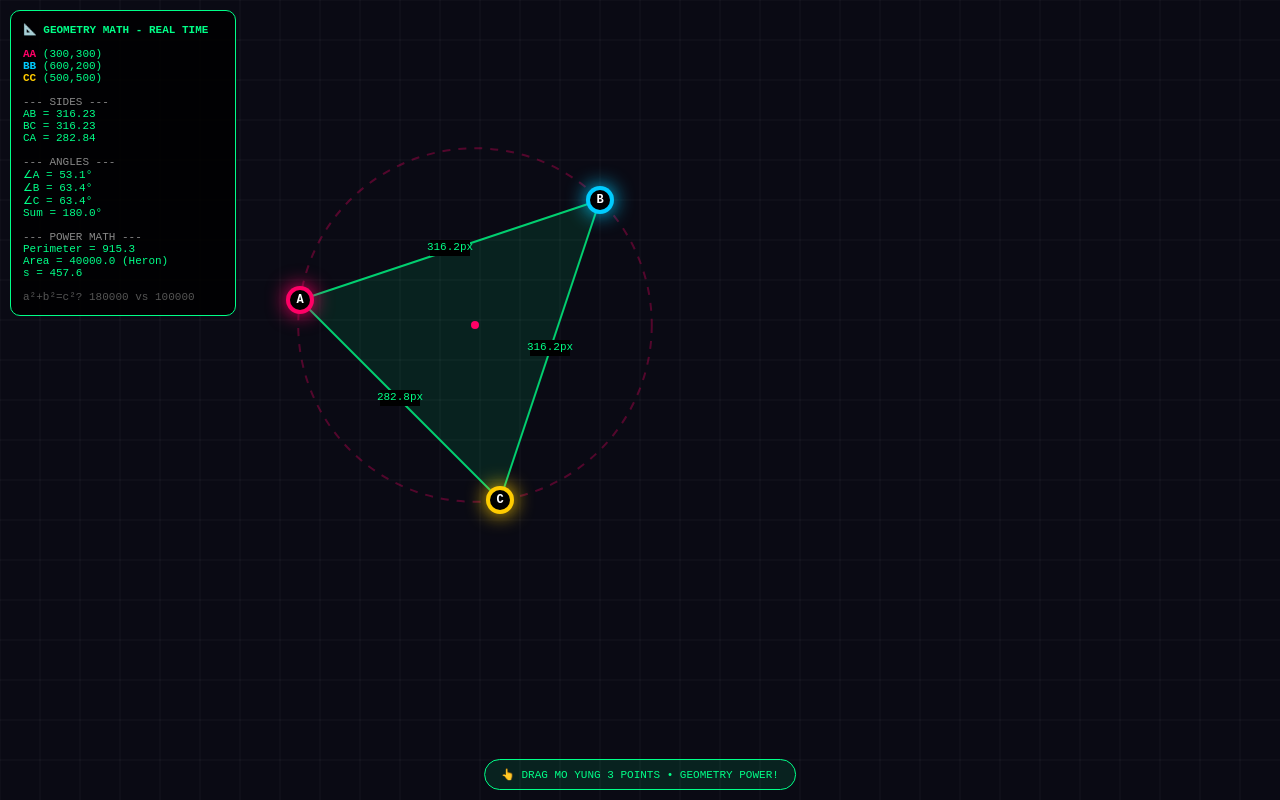
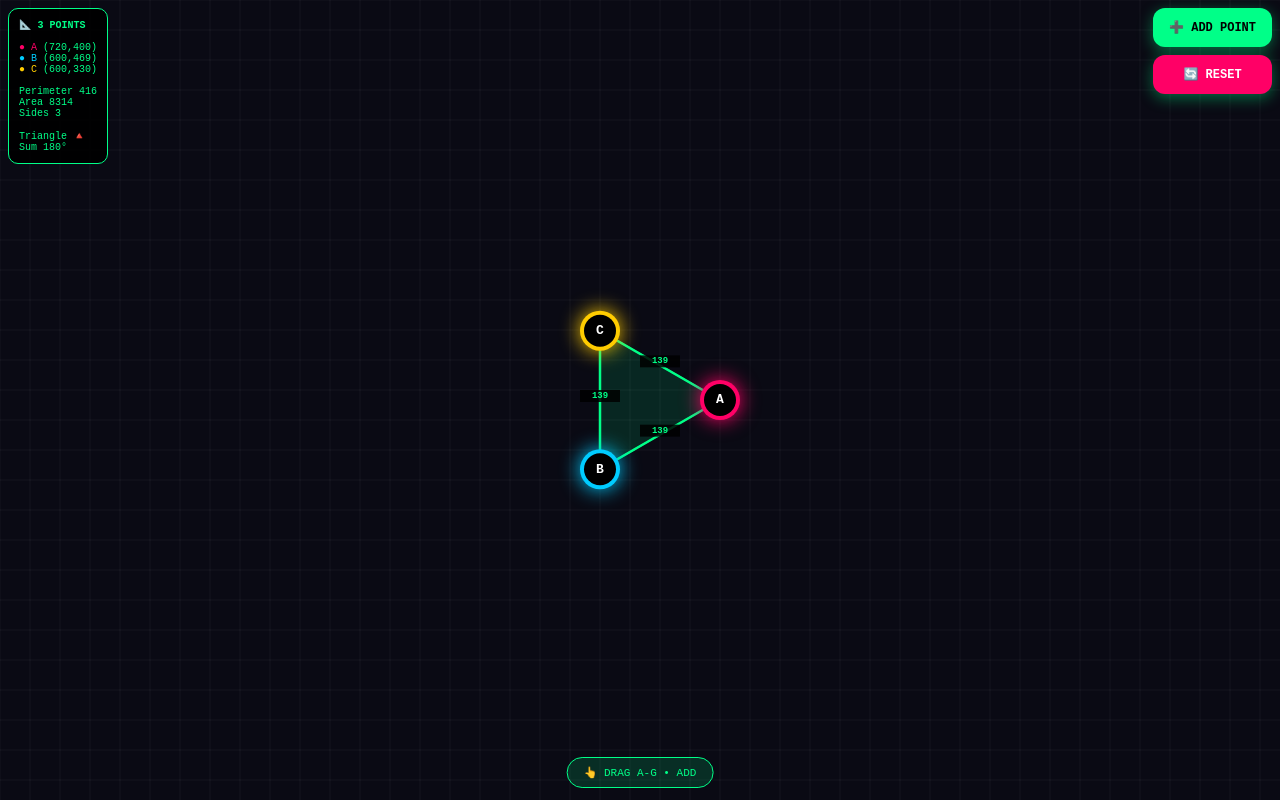
Before and after one commit to Airius-The-Creator/airius-the-creator, a website: page geometry_drag.html in a window 1280 px wide. Drawn offline with Linux system fonts and the light colour scheme.

Commit message:
Update title and enhance layout for controls

```diff
--- a/geometry_drag.html
+++ b/geometry_drag.html
@@ -1,130 +1,103 @@
 <!DOCTYPE html>
 <html><head><meta charset="UTF-8"><meta name="viewport" content="width=device-width,initial-scale=1">
-<title>GEOMETRY - DRAGGABLE MATH</title>
+<title>GEOMETRY MAX</title>
 <style>
- body{margin:0;overflow:hidden;background:#0a0a14;font-family:monospace}
- canvas{display:block}
- #info{position:fixed;top:10px;left:10px;background:rgba(0,0,0,0.85);color:#00ff88;padding:12px;border-radius:10px;font:11px monospace;border:1px solid #00ff88;min-width:200px}
- #hint{position:fixed;bottom:10px;left:50%;transform:translateX(-50%);background:rgba(0,255,136,0.1);color:#00ff88;padding:8px 16px;border-radius:20px;font:11px monospace;border:1px solid #00ff88}
+ body{margin:0;overflow:hidden;background:#0a0a14;font-family:monospace;touch-action:none}
+ canvas{display:block;width:100vw;height:100vh}
+ #info{position:fixed;top:8px;left:8px;background:rgba(0,0,0,0.92);color:#00ff88;padding:10px;border-radius:10px;font:10px monospace;border:1px solid #00ff88;max-width:165px;z-index:10;max-height:60vh;overflow-y:auto}
+ #controls{position:fixed;top:8px;right:8px;z-index:20;display:flex;flex-direction:column;gap:8px}
+.btn{background:#00ff88;color:#000;border:0;padding:12px 16px;border-radius:12px;font:bold 12px monospace;box-shadow:0 4px 15px rgba(0,255,136,0.4)}
+.btn:active{transform:scale(0.95)}
+.btn-red{background:#ff0066;color:#fff}
+ #hint{position:fixed;bottom:12px;left:50%;transform:translateX(-50%);background:rgba(0,255,136,0.15);color:#00ff88;padding:8px 16px;border-radius:20px;font:11px monospace;border:1px solid #00ff88;z-index:10}
 </style>
 </head>
 <body>
 <div id="info"></div>
-<div id="hint">👆 DRAG MO YUNG 3 POINTS • GEOMETRY POWER!</div>
+<div id="controls">
+ <button class="btn" onclick="addPoint()">➕ ADD POINT</button>
+ <button class="btn btn-red" onclick="resetPoints()">🔄 RESET</button>
+</div>
+<div id="hint">👆 DRAG A-G • ADD</div>
 <canvas id="c"></canvas>
 <script>
-const canvas=document.getElementById('c');
-const ctx=canvas.getContext('2d');
-canvas.width=innerWidth; canvas.height=innerHeight;
-
-let points=[
- {x:300,y:300,color:'#ff0066',label:'A'},
- {x:600,y:200,color:'#00ccff',label:'B'},
- {x:500,y:500,color:'#ffcc00',label:'C'}
-];
+const canvas=document.getElementById('c'); const ctx=canvas.getContext('2d');
+function resize(){canvas.width=innerWidth;canvas.height=innerHeight; draw();}
+const colors=['#ff0066','#00ccff','#ffcc00','#aa00ff','#00ffaa','#ff8800','#ff00aa','#00ff88'];
+const labels=['A','B','C','D','E','F','G','H'];
+let points=[];
+function init(){
+ points=[];
+ const cx=innerWidth/2, cy=innerHeight/2;
+ for(let i=0;i<3;i++){
+  const ang=i*120*Math.PI/180;
+  points.push({x:cx+Math.cos(ang)*80,y:cy+Math.sin(ang)*80,color:colors[i],label:labels[i]});
+ }
+}
+function dist(a,b){return Math.hypot(a.x-b.x,a.y-b.y)}
+function polygonArea(pts){
+ let area=0; for(let i=0;i<pts.length;i++){ let j=(i+1)%pts.length; area+=pts[i].x*pts[j].y-pts[j].x*pts[i].y; } return Math.abs(area)/2;
+}
+function addPoint(){
+ if(points.length>=7){alert('MAX G NA GHI! 7 POINTS NA!'); return;}
+ const cx=innerWidth/2, cy=innerHeight/2;
+ const ang=Math.random()*360*Math.PI/180;
+ const r=70+Math.random()*50;
+ points.push({x:cx+Math.cos(ang)*r,y:cy+Math.sin(ang)*r,color:colors[points.length],label:labels[points.length]});
+ draw();
+}
+function resetPoints(){init(); draw();}
 let drag=null;
-
-function dist(p1,p2){return Math.hypot(p1.x-p2.x,p1.y-p2.y)}
-function angle(p1,p2,p3){
- const a=dist(p2,p3), b=dist(p1,p3), c=dist(p1,p2);
- return Math.acos((b*b+c*c-a*a)/(2*b*c))*180/Math.PI;
-}
-
 function draw(){
  ctx.clearRect(0,0,canvas.width,canvas.height);
-
- // GRID
- ctx.strokeStyle='rgba(255,255,255,0.05)';
- ctx.lineWidth=1;
- for(let i=0;i<canvas.width;i+=40){ctx.beginPath();ctx.moveTo(i,0);ctx.lineTo(i,canvas.height);ctx.stroke()}
- for(let i=0;i<canvas.height;i+=40){ctx.beginPath();ctx.moveTo(0,i);ctx.lineTo(canvas.width,i);ctx.stroke()}
-
- const [A,B,C]=points;
-
- // TRIANGLE FILL WITH MATH POWER
- ctx.fillStyle='rgba(0,255,136,0.1)';
- ctx.beginPath(); ctx.moveTo(A.x,A.y); ctx.lineTo(B.x,B.y); ctx.lineTo(C.x,C.y); ctx.closePath(); ctx.fill();
-
- // CIRCUMCIRCLE - POWER OF CODE!
- const D=2*(A.x*(B.y-C.y)+B.x*(C.y-A.y)+C.x*(A.y-B.y));
- if(Math.abs(D)>0.1){
-  const Ux=((A.x*A.x+A.y*A.y)*(B.y-C.y)+(B.x*B.x+B.y*B.y)*(C.y-A.y)+(C.x*C.x+C.y*C.y)*(A.y-B.y))/D;
-  const Uy=((A.x*A.x+A.y*A.y)*(C.x-B.x)+(B.x*B.x+B.y*B.y)*(A.x-C.x)+(C.x*C.x+C.y*C.y)*(B.x-A.x))/D;
-  const R=dist({x:Ux,y:Uy},A);
-  ctx.strokeStyle='rgba(255,0,102,0.3)';
-  ctx.lineWidth=2; ctx.setLineDash([8,8]);
-  ctx.beginPath(); ctx.arc(Ux,Uy,R,0,Math.PI*2); ctx.stroke(); ctx.setLineDash([]);
-  // center
-  ctx.fillStyle='#ff0066'; ctx.beginPath(); ctx.arc(Ux,Uy,4,0,Math.PI*2); ctx.fill();
+ ctx.strokeStyle='rgba(255,255,255,0.05)'; ctx.lineWidth=1;
+ for(let i=0;i<canvas.width;i+=30){ctx.beginPath();ctx.moveTo(i,0);ctx.lineTo(i,canvas.height);ctx.stroke()}
+ for(let i=0;i<canvas.height;i+=30){ctx.beginPath();ctx.moveTo(0,i);ctx.lineTo(canvas.width,i);ctx.stroke()}
+ if(points.length>2){
+  ctx.fillStyle='rgba(0,255,136,0.12)'; ctx.beginPath(); ctx.moveTo(points[0].x,points[0].y);
+  points.forEach(p=>ctx.lineTo(p.x,p.y)); ctx.closePath(); ctx.fill();
+  ctx.strokeStyle='rgba(0,255,136,0.6)'; ctx.lineWidth=2; ctx.stroke();
  }
-
- // SIDES WITH LENGTH
- [[A,B],[B,C],[C,A]].forEach(([p1,p2])=>{
-  ctx.strokeStyle='rgba(0,255,136,0.8)'; ctx.lineWidth=2;
-  ctx.beginPath(); ctx.moveTo(p1.x,p1.y); ctx.lineTo(p2.x,p2.y); ctx.stroke();
-  const mx=(p1.x+p2.x)/2, my=(p1.y+p2.y)/2;
-  ctx.fillStyle='#000'; ctx.fillRect(mx-20,my-10,40,16);
-  ctx.fillStyle='#00ff88'; ctx.font='11px monospace'; ctx.textAlign='center';
-  ctx.fillText(dist(p1,p2).toFixed(1)+'px',mx,my);
- });
-
- // POINTS - DRAGGABLE!
+ // sides
+ for(let i=0;i<points.length;i++){
+  const p1=points[i], p2=points[(i+1)%points.length];
+  if(points.length>2 || i==0){
+   ctx.strokeStyle='#00ff88'; ctx.lineWidth=2.5; ctx.beginPath(); ctx.moveTo(p1.x,p1.y); ctx.lineTo(p2.x,p2.y); ctx.stroke();
+   const mx=(p1.x+p2.x)/2, my=(p1.y+p2.y)/2;
+   if(dist(p1,p2)>30){
+    ctx.fillStyle='rgba(0,0,0,0.85)'; ctx.fillRect(mx-20,my-10,40,12);
+    ctx.fillStyle='#00ff88'; ctx.font='bold 9px monospace'; ctx.textAlign='center'; ctx.fillText(dist(p1,p2).toFixed(0),mx,my-2);
+   }
+  }
+ }
  points.forEach(p=>{
   ctx.shadowColor=p.color; ctx.shadowBlur=20;
-  ctx.fillStyle=p.color; ctx.beginPath(); ctx.arc(p.x,p.y,14,0,Math.PI*2); ctx.fill();
-  ctx.shadowBlur=0;
-  ctx.fillStyle='#000'; ctx.beginPath(); ctx.arc(p.x,p.y,10,0,Math.PI*2); ctx.fill();
-  ctx.fillStyle='#fff'; ctx.font='bold 12px monospace'; ctx.textAlign='center'; ctx.textBaseline='middle';
-  ctx.fillText(p.label,p.x,p.y);
+  ctx.fillStyle=p.color; ctx.beginPath(); ctx.arc(p.x,p.y,20,0,Math.PI*2); ctx.fill(); ctx.shadowBlur=0;
+  ctx.fillStyle='#000'; ctx.beginPath(); ctx.arc(p.x,p.y,16,0,Math.PI*2); ctx.fill();
+  ctx.fillStyle='#fff'; ctx.font='bold 13px monospace'; ctx.textAlign='center'; ctx.textBaseline='middle'; ctx.fillText(p.label,p.x,p.y);
  });
-
- // MATH INFO
- const ab=dist(A,B), bc=dist(B,C), ca=dist(C,A);
- const s=(ab+bc+ca)/2;
- const area=Math.sqrt(Math.max(0,s*(s-ab)*(s-bc)*(s-ca)));
- const angA=angle(B,A,C), angB=angle(A,B,C), angC=angle(A,C,B);
-
- document.getElementById('info').innerHTML=`
- <b style="color:#00ff88">📐 GEOMETRY MATH - REAL TIME</b><br><br>
- <b style="color:#ff0066">A${A.label}</b> (${A.x|0},${A.y|0})<br>
- <b style="color:#00ccff">B${B.label}</b> (${B.x|0},${B.y|0})<br>
- <b style="color:#ffcc00">C${C.label}</b> (${C.x|0},${C.y|0})<br><br>
- <span style="color:#888">--- SIDES ---</span><br>
- AB = ${ab.toFixed(2)}<br>
- BC = ${bc.toFixed(2)}<br>
- CA = ${ca.toFixed(2)}<br><br>
- <span style="color:#888">--- ANGLES ---</span><br>
- ∠A = ${angA.toFixed(1)}°<br>
- ∠B = ${angB.toFixed(1)}°<br>
- ∠C = ${angC.toFixed(1)}°<br>
- Sum = ${(angA+angB+angC).toFixed(1)}°<br><br>
- <span style="color:#888">--- POWER MATH ---</span><br>
- Perimeter = ${(ab+bc+ca).toFixed(1)}<br>
- Area = ${area.toFixed(1)} (Heron)<br>
- s = ${s.toFixed(1)}<br><br>
- <span style="color:#555">a²+b²=c²? ${(ab*ab+ca*ca).toFixed(0)} vs ${(bc*bc).toFixed(0)}</span>
- `;
+ // info
+ let per=0; for(let i=0;i<points.length;i++) per+=dist(points[i],points[(i+1)%points.length]);
+ let area=points.length>2?polygonArea(points):0;
+ let html=`<b>📐 ${points.length} POINTS</b><br><br>`;
+ points.forEach(p=>{html+=`<span style="color:${p.color}">● ${p.label}</span> (${p.x|0},${p.y|0})<br>`});
+ html+=`<br>Perimeter ${per.toFixed(0)}<br>`;
+ if(area>0) html+=`Area ${area.toFixed(0)}<br>`;
+ html+=`Sides ${points.length}<br>`;
+ if(points.length==3) html+=`<br>Triangle 🔺<br>Sum 180°`;
+ else if(points.length==4) html+=`<br>Quadrilateral ◼️<br>Sum 360°`;
+ else if(points.length>4) html+=`<br>${points.length}-gon ⬡<br>Sum ${(points.length-2)*180}°`;
+ document.getElementById('info').innerHTML=html;
 }
-
-canvas.addEventListener('mousedown',e=>{
- const m={x:e.clientX,y:e.clientY};
- points.forEach(p=>{if(dist(m,p)<20) drag=p});
-});
-canvas.addEventListener('mousemove',e=>{
- if(drag){drag.x=e.clientX; drag.y=e.clientY; draw()}
-});
+function getPos(e){const t=e.touches?e.touches[0]:e; return {x:t.clientX,y:t.clientY};}
+canvas.addEventListener('mousedown',e=>{const m=getPos(e); points.forEach(p=>{if(dist(m,p)<35) drag=p;});});
+canvas.addEventListener('touchstart',e=>{const m=getPos(e); points.forEach(p=>{if(dist(m,p)<45) drag=p;});},{passive:false});
+canvas.addEventListener('mousemove',e=>{if(drag){const m=getPos(e); drag.x=m.x; drag.y=m.y; draw();}});
+canvas.addEventListener('touchmove',e=>{if(drag){e.preventDefault(); const m=getPos(e); drag.x=m.x; drag.y=m.y; draw();}},{passive:false});
 canvas.addEventListener('mouseup',()=>drag=null);
-canvas.addEventListener('touchstart',e=>{
- const t=e.touches[0]; const m={x:t.clientX,y:t.clientY};
- points.forEach(p=>{if(dist(m,p)<30) drag=p});
-});
-canvas.addEventListener('touchmove',e=>{
- if(drag){e.preventDefault(); drag.x=e.touches[0].clientX; drag.y=e.touches[0].clientY; draw()}
-},{passive:false});
 canvas.addEventListener('touchend',()=>drag=null);
-
-addEventListener('resize',()=>{canvas.width=innerWidth;canvas.height=innerHeight;draw()});
-draw();
+addEventListener('resize',resize);
+init(); resize();
 </script>
 </body>
 </html>
```
